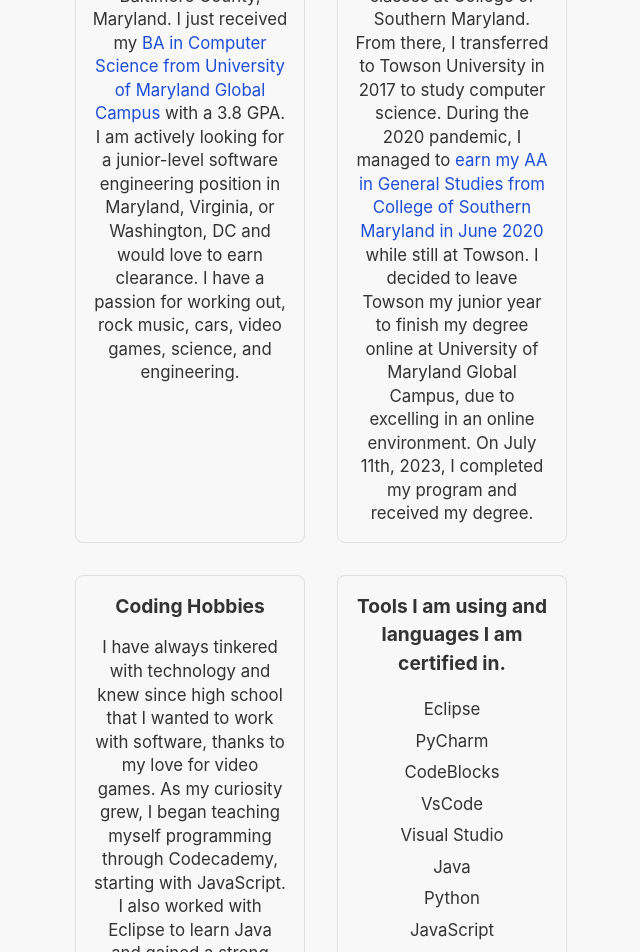
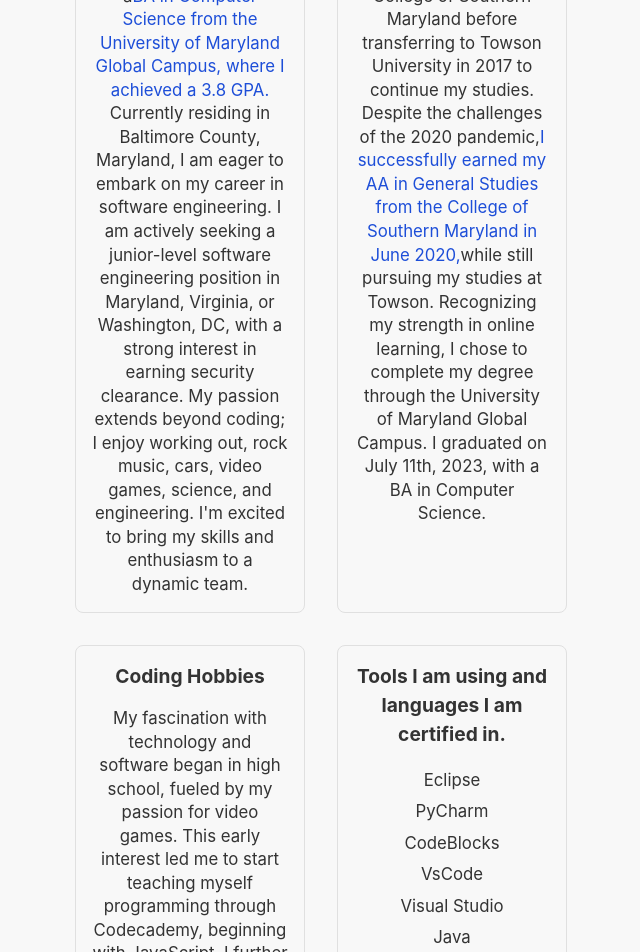
Before and after one commit to TGSpring/personal-website, a Next.js app: page / in a window 1280 px wide. Shown: the part 620-1572 px from the top of the page, without its empty margins (319-959 px from the left). Built offline with nearby package versions, Linux system fonts and the light colour scheme.

Commit message:
Add files via upload

```diff
--- a/pages/index.js
+++ b/pages/index.js
@@ -78,29 +78,28 @@
               <div className={`${styles.sectionItem} ${darkMode ? styles.darkMode : ''}`}>
                 <h3 className={styles.sectionTitle}>About Me</h3>
                 <p className={styles.sectionText}>
-                  My name is Tyler Spring. I currently live in Baltimore County, Maryland.
-                  I just received my <span className={styles.highlight}>BA in Computer Science from University of Maryland Global Campus</span> with a 3.8 GPA.
-                  I am actively looking for a junior-level software engineering position in Maryland, Virginia, or Washington, DC and would love to earn clearance.
-                  I have a passion for working out, rock music, cars, video games, science, and engineering.
+                  Hello, I'm Tyler Spring, a recent graduate with a
+                  <span className={styles.highlight}>BA in Computer Science from the University of Maryland Global Campus,
+                    where I achieved a 3.8 GPA.</span> Currently residing in Baltimore County, Maryland, I am eager to embark on my career in software engineering.
+                  I am actively seeking a junior-level software engineering position in Maryland, Virginia, or Washington, DC, with a strong interest in earning security clearance.
+                  My passion extends beyond coding; I enjoy working out, rock music, cars, video games, science, and engineering. I'm excited to bring my skills and enthusiasm to a dynamic team.
                 </p>
               </div>
               <div className={`${styles.sectionItem} ${darkMode ? styles.darkMode : ''}`}>
                 <h3 className={styles.sectionTitle}>Academics</h3>
                 <p className={styles.sectionText}>
-                  I started taking computer science classes at College of Southern Maryland.
-                  From there, I transferred to Towson University in 2017 to study computer science.
-                  During the 2020 pandemic, I managed to <span className={styles.highlight}>earn my AA in General Studies from College of Southern Maryland in June 2020</span> while still at Towson.
-                  I decided to leave Towson my junior year to finish my degree online at University of Maryland Global Campus, due to excelling in an online environment.
-                  On July 11th, 2023, I completed my program and received my degree.
-                </p>
+                  I began my journey in computer science at the College of Southern Maryland before transferring to Towson University in 2017 to continue my studies. Despite the challenges of the 2020 pandemic,
+                  <span className={styles.highlight}>I successfully earned my AA in General Studies from the College of Southern Maryland in June 2020,</span>
+                  while still pursuing my studies at Towson.
+
+                  Recognizing my strength in online learning, I chose to complete my degree through the University of Maryland Global Campus. I graduated on July 11th, 2023, with a BA in Computer Science.</p>
               </div>
               <div className={`${styles.sectionItem} ${darkMode ? styles.darkMode : ''}`}>
                 <h3 className={styles.sectionTitle}>Coding Hobbies</h3>
                 <p className={styles.sectionText}>
-                  I have always tinkered with technology and knew since high school that I wanted to work with software, thanks to my love for video games.
-                  As my curiosity grew, I began teaching myself programming through Codecademy, starting with JavaScript.
-                  I also worked with Eclipse to learn Java and gained a strong understanding of object-oriented programming.
-                  Throughout my schooling and full-time work, I developed an interest in SQL, Python, C++, and React.
+                  My fascination with technology and software began in high school, fueled by my passion for video games. This early interest led me to start teaching myself programming through Codecademy, beginning with JavaScript.
+
+                  I further expanded my skills by working with Eclipse to learn Java, where I gained a solid foundation in object-oriented programming. As I continued my education and work experience, I developed a keen interest in SQL, Python, C++, and React.
                 </p>
               </div>
 
--- a/pages/projects.js
+++ b/pages/projects.js
@@ -59,10 +59,10 @@
           </div>
           <div className={styles.description}>
             <p>
-              CMSC 495 project from UMGC. A space invaders like game, but better. It is a full stack
-              program where I was responsible for front end development of the game mechanics. This comprised
-              of JavaScript, React, HTML, and CSS. This project works with python and flask for backend to log
-              names and score to update a live leaderboard.
+              As part of my coursework for CMSC 495 at UMGC, I developed an advanced Space Invaders-like game.
+              This full-stack project featured a dynamic frontend, where I took charge of the game mechanics using
+              JavaScript, React, HTML, and CSS. The backend was built with Python and Flask, enabling real-time
+              logging of names and scores to update a live leaderboard.
             </p>
             <div className={styles.links}>
               <a href='https://pirate-plunderers.vercel.app/' target='_blank' rel='noopener noreferrer'>
@@ -80,10 +80,10 @@
             <Image src={bros} alt="Project Screenshot" layout="fill" className={styles.image} />
           </div>
           <div className={styles.description}>
-            <p>Small JavaScript program I made for fun because of already having a calorie calculator and a joke made
-              with the background. Takes a few inputs from user then calculates how many calories a person would need
-              to maintain their current weight. After the user hit calculate, 3 links appear. One being this site,
-              the others well go see.</p>
+            <p>This JavaScript program, created as a fun project, extends the concept of a calorie calculator
+              with a humorous twist. Users input a few details to calculate their caloric needs for maintaining
+              their current weight. Once the calculation is complete, the program generates three links,
+              including one to this site and a couple of playful surprises.</p>
             <div className={styles.links}>
               <a href='https://calorie-calc-rn9b.vercel.app/' target="_blank" rel="noopener noreferrer">
                 <GiBiceps className={styles.iconSize} />
@@ -100,9 +100,9 @@
             <Image src={snakey} alt="Project Screen" layout='fill' className={styles.image} />
           </div>
           <div className={styles.description}>
-            <p>Followed along YouTube tutorial to create a snake game using C++ and Raylib. It is able to detect
-              collisions with itself, the borders, and when the player reaches the apple photo added in. It is available
-              on my github, all you need to do is clone the repository and run the program.</p>
+            <p>This project is a Snake game developed in C++ using the Raylib library, following a YouTube tutorial.
+               The game features collision detection with the snake itself, borders, and an apple.
+               You can clone the repository from my GitHub and run the program to play.</p>
             <div className={styles.links}>
               <a href="https://github.com/TGSpring/c-snake" target="_blank" rel="noopener noreferrer">
                 <AiFillGithub className={styles.iconSize} />
```
Lines whose indentation alone changed are shown as unchanged.
